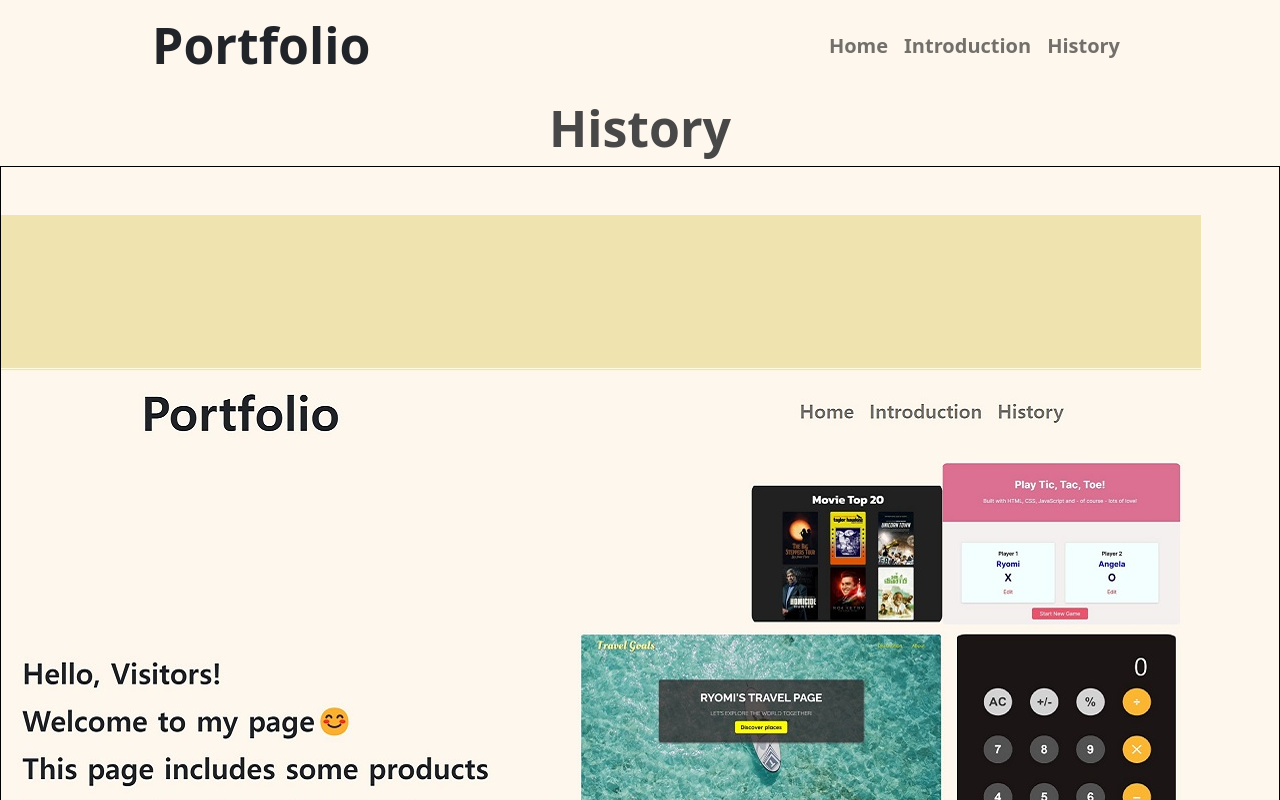
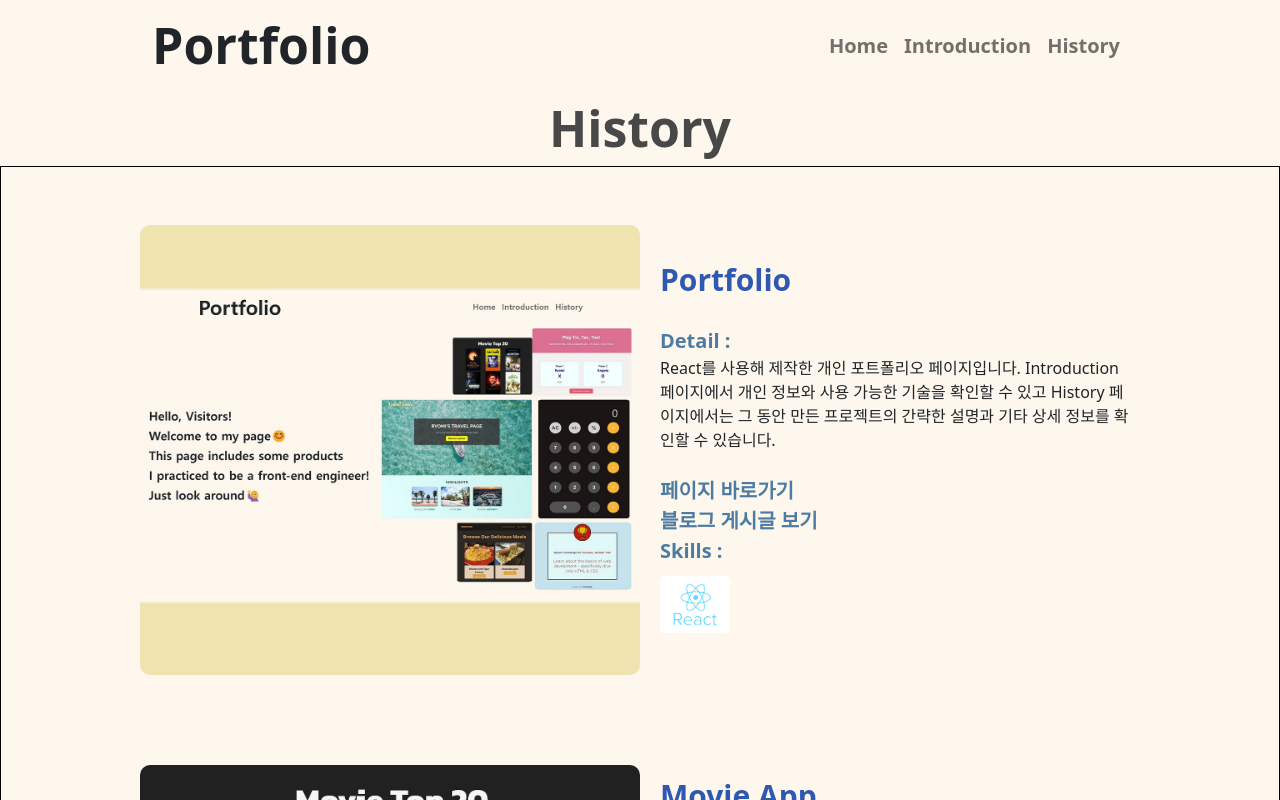
Before and after one commit to Ryomi-j/Portfolio_Page, a React (Create React App) app: page /History in a window 1280 px wide. Shown: the top 800 px of the page. Built offline with nearby package versions, Linux system fonts and the light colour scheme.

Commit message:
add styles to Detail

```diff
--- a/src/components/Detail.module.css
+++ b/src/components/Detail.module.css
@@ -0,0 +1,39 @@
+.contentBox {
+  display: flex;
+  margin: 0 auto;
+  padding-bottom: 60px;
+  width: 1000px;
+}
+
+img {
+  width: 500px;
+  border-radius: 10px;
+  margin: 10px 20px 20px 0;
+}
+
+.detail {
+  margin: auto 10px auto 0;
+}
+
+.itemTitle {
+  font-weight: bold;
+  font-size: 30px;
+  color: rgb(47, 88, 177);
+}
+
+.highlight {
+  font-size: 20px;
+  font-weight: bold;
+  color: rgb(78, 123, 162);
+}
+
+.logos {
+  width: 70px;
+  margin-right: 10px;
+  transition: all 0.2s linear;
+  border-radius: 5px;
+}
+
+.logos:hover {
+  transform: scale(1.1);
+}
```
